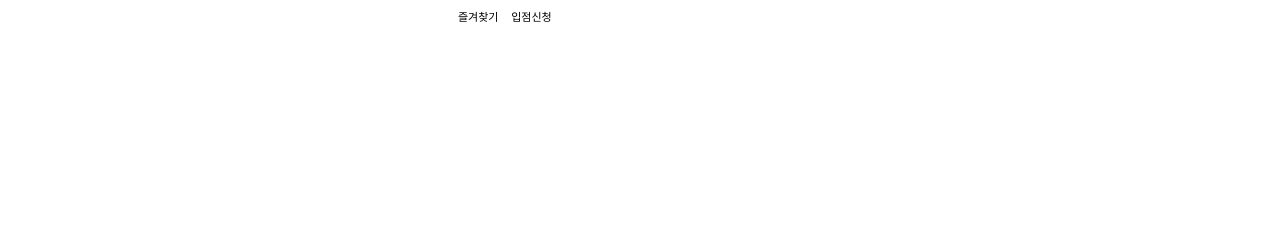
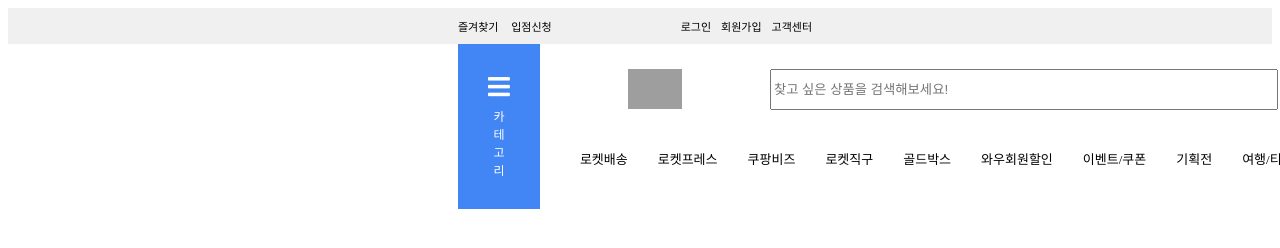
Before and after one commit to bottle-honey/clone-web-practice, a plain HTML site: page index.html in a window 1280 px wide. Shown: the top 248 px of the page. Drawn offline with Linux system fonts and the light colour scheme; grey boxes are pictures that could not be loaded.

Commit message:
updated nav-bar
update top-nav-bar, header-nav-bar

```diff
--- /dev/null
+++ b/css/components/header-nav-bar.css
@@ -0,0 +1,63 @@
+.header-nav-bar {
+  display: flex;
+  margin: 0px 450px;
+  height: 115px;
+}
+.header-nav-bar__category {
+  background-color: var(--blue);
+  color: white;
+  text-align: center;
+  padding: 30px;
+}
+.header-nav-bar__category__icon {
+  font-size: 25px;
+}
+.header-nav-bar__category__text {
+  font-size: 12px;
+  margin-top: 5px;
+}
+.header-nav-bar__image img {
+  width: 170px;
+  height: 40px;
+}
+.header-nav-bar__image img {
+  object-fit: contain;
+}
+.header-nav-bar__row:first-child {
+  display: flex;
+  margin-top: 25px;
+}
+.header-nav-bar__row:last-child {
+  margin-top: 15px;
+}
+.header-nav-bar__icons {
+  display: flex;
+}
+.header-nav-bar__menu {
+  list-style: none;
+}
+
+.header-nav-bar__menu li {
+  float: left;
+  margin-right: 30px;
+  font-size: 13px;
+}
+.header-nav-bar__icon {
+  margin-left: 15px;
+  text-align: center;
+}
+.header-nav-bar__icon__text {
+  font-size: 11px;
+}
+.header-nav-bar__search-bar {
+  width: 500px;
+  height: 35px;
+}
+.header-nav-bar__search-bar input {
+  width: 500px;
+  height: 35px;
+}
+.header-nav-bar__image,
+.header-nav-bar__search-bar {
+  margin-left: 30px;
+}
--- a/css/components/top-nav-bar.css
+++ b/css/components/top-nav-bar.css
@@ -1,9 +1,13 @@
-
-.top-nav-bar__content{
-    display:flex;
-    justify-content: space-between;
-    font-size: 11px;
+.top-nav-bar {
+  background-color: RGB(240, 240, 240);
 }
-.top-nav-bar__column span{
-    margin-right:10px;
+.top-nav-bar__content {
+  display: flex;
+  padding: 10px 0;
+  margin: 0px 450px;
+  justify-content: space-between;
+  font-size: 11px;
 }
+.top-nav-bar__column span {
+  margin-right: 10px;
+}
--- a/css/styles.css
+++ b/css/styles.css
@@ -1,2 +1,5 @@
+@import "reset.css";
+@import "variables.css";
+/* component */
 @import "components/top-nav-bar.css";
-@import "reset.css";
+@import "components/header-nav-bar.css";
--- /dev/null
+++ b/css/variables.css
@@ -0,0 +1,3 @@
+:root {
+  --blue: #4286f5;
+}
--- a/index.html
+++ b/index.html
@@ -1,14 +1,21 @@
 <!DOCTYPE html>
 <html lang="kr">
   <head>
-    <link rel="stylesheet" href="css/styles.css">
-    <meta charset="UTF-8">
-    <link rel="shorcut icon" href="https://image9.coupangcdn.com/image/coupang/favicon/v2/favicon.ico">
-
+    <link rel="stylesheet" href="css/styles.css" />
+    <meta charset="UTF-8" />
+    <link
+      rel="shorcut icon"
+      href="https://image9.coupangcdn.com/image/coupang/favicon/v2/favicon.ico"
+    />
+    <link
+      rel="stylesheet"
+      href="https://use.fontawesome.com/releases/v5.14.0/css/all.css"
+      integrity="sha384-HzLeBuhoNPvSl5KYnjx0BT+WB0QEEqLprO+NBkkk5gbc67FTaL7XIGa2w1L0Xbgc"
+      crossorigin="anonymous"
+    />
     <title>쿠팡</title>
   </head>
   <body>
-    <div class="screen">
     <div class="top-nav-bar">
       <div class="top-nav-bar__content">
         <div class="top-nav-bar__column">
@@ -20,7 +27,59 @@
         </div>
       </div>
     </div>
+    <div class="header-nav-bar">
+      <div class="header-nav-bar__column">
+        <div class="header-nav-bar__category">
+          <div class="header-nav-bar__category__icon">
+            <i class="fas fa-bars"></i>
           </div>
-
+          <div class="header-nav-bar__category__text">카테고리</div>
+        </div>
+      </div>
+      <div class="header-nav-bar__column">
+        <div class="header-nav-bar__row">
+          <div class="header-nav-bar__image">
+            <img
+              src="https://image7.coupangcdn.com/image/coupang/common/logo_coupang_w350.png"
+            />
+          </div>
+          <form class="header-nav-bar__search-bar">
+            <input
+              type="text"
+              name="keyword"
+              placeholder="찾고 싶은 상품을 검색해보세요!"
+            />
+          </form>
+          <div class="header-nav-bar__icons">
+            <div class="header-nav-bar__icon">
+              <div class="header-nav-bar__icon__image">
+                <i class="far fa-user fa-2x"></i>
+              </div>
+              <div class="header-nav-bar__icon__text">마이쿠팡</div>
+            </div>
+            <div class="header-nav-bar__icon">
+              <div class="header-nav-bar__icon__image">
+                <i class="fas fa-shopping-cart fa-2x"></i>
+              </div>
+              <div class="header-nav-bar__icon__text">장바구니</div>
+            </div>
+          </div>
+        </div>
+        <div class="header-nav-bar__row">
+          <ul class="header-nav-bar__menu">
+            <li>로켓배송</li>
+            <li>로켓프레스</li>
+            <li>쿠팡비즈</li>
+            <li>로켓직구</li>
+            <li>골드박스</li>
+            <li>와우회원할인</li>
+            <li>이벤트/쿠폰</li>
+            <li>기획전</li>
+            <li>여행/티켓</li>
+          </ul>
+        </div>
+      </div>
+    </div>
+    <div class="screen"></div>
   </body>
 </html>
```
Also changed, not shown: 1 other file. Lines whose indentation alone changed are shown as unchanged.
